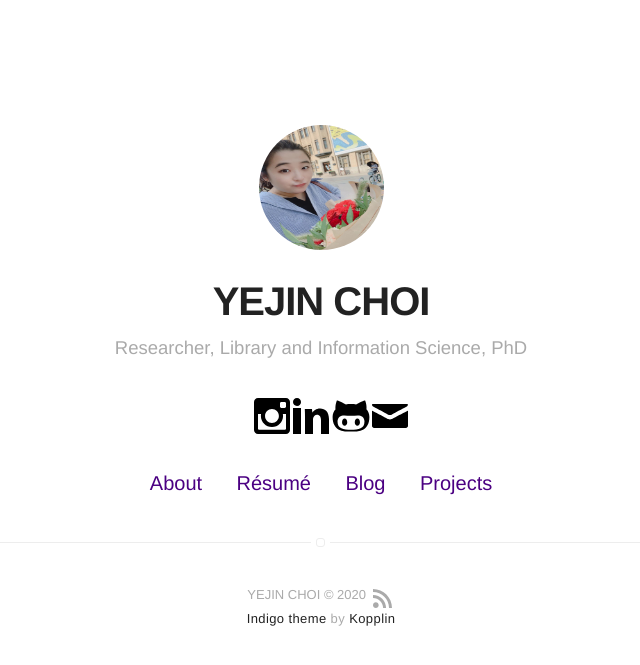
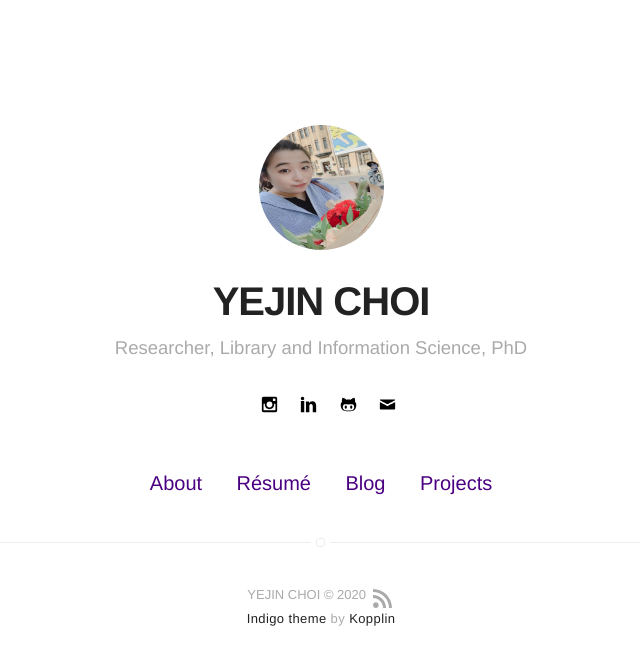
Before and after one commit to choiyejin87/choiyejin87.github.io, a Jekyll site: the page built from index.html, in a window 1280 px wide. Shown: the top 665 px of the page, without its empty margins (319-959 px from the left). Built offline with Jekyll 4.4.1, drawn with Linux system fonts in a browser that asks for light colours.

Commit message:
Update others.sass

```diff
--- a/_sass/components/others.sass
+++ b/_sass/components/others.sass
@@ -13,8 +13,8 @@
 
 .icon
     display: inline-block
-    width: 40px
-    height: 40px
+    width: 17px
+    height: 17px
     fill: #000
     text-align: center
     color: #000
```
